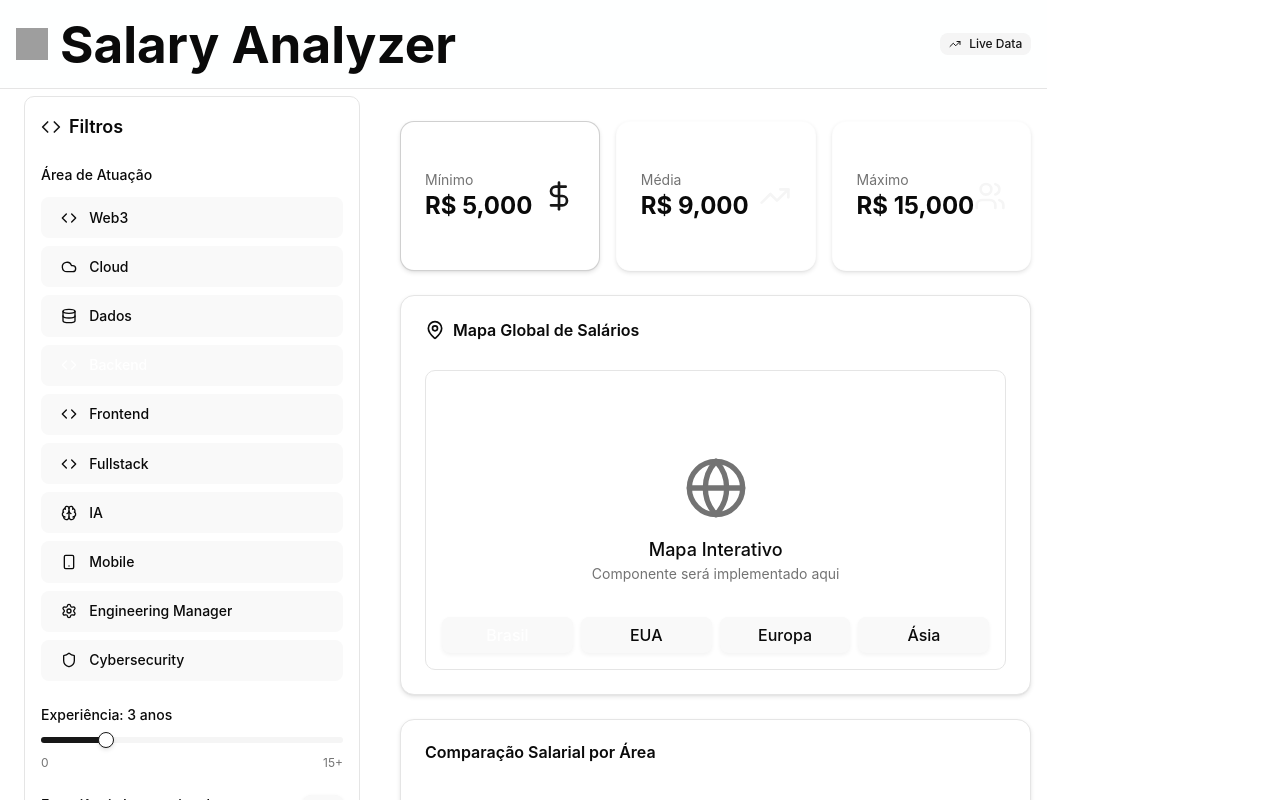
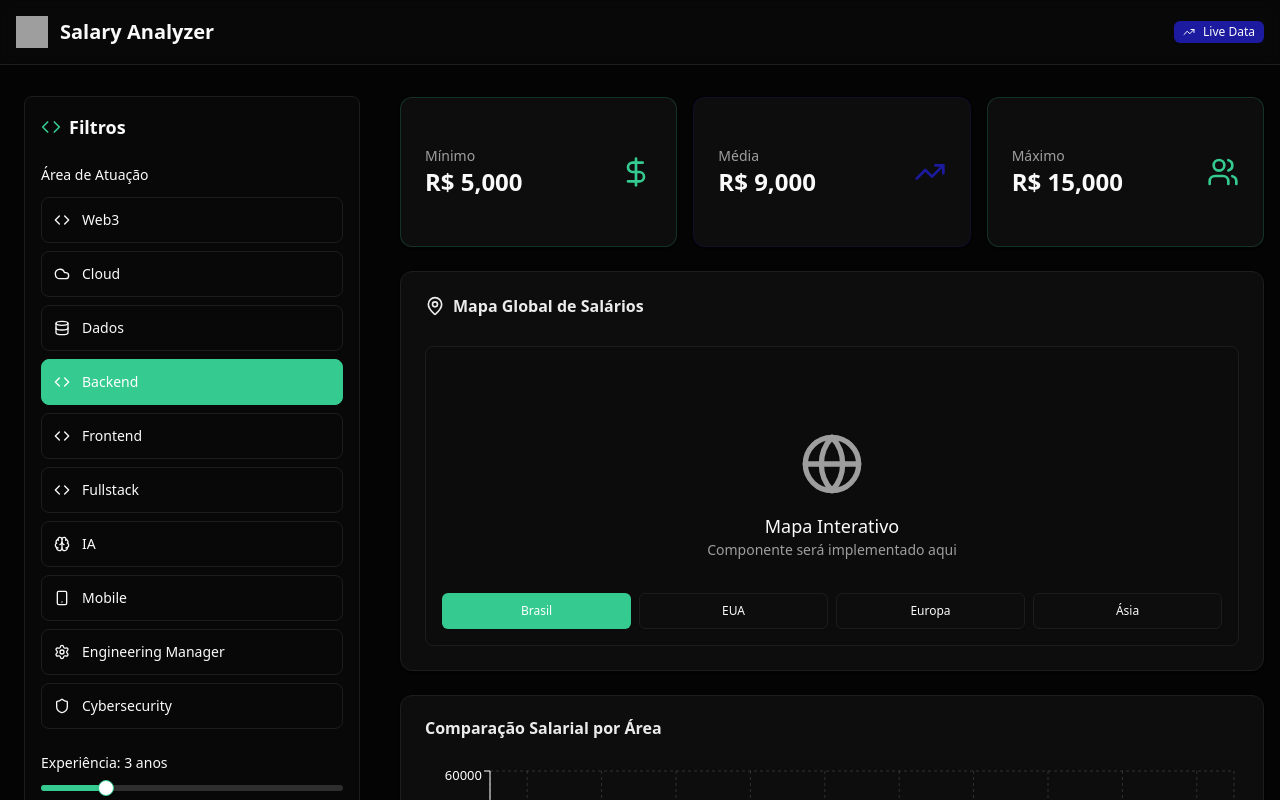
Before and after one commit to pedrogagodev/salary-map-borderless, a React (Vite) app: page / in a window 1280 px wide. Shown: the top 800 px of the page. Built offline with nearby package versions, Linux system fonts and the light colour scheme; grey boxes are pictures that could not be loaded.

Commit message:
style: update CSS variables for improved theming and dark mode support

```diff
--- a/src/index.css
+++ b/src/index.css
@@ -4,114 +4,79 @@
 @custom-variant dark (&:is(.dark *));
 
 :root {
-	--background: oklch(1 0 0);
-	--foreground: oklch(0.1448 0 0);
-	--card: oklch(1 0 0);
-	--card-foreground: oklch(0.1448 0 0);
-	--popover: oklch(1 0 0);
-	--popover-foreground: oklch(0.1448 0 0);
-	--primary: oklch(0.2046 0 0);
-	--primary-foreground: oklch(0.9851 0 0);
-	--secondary: oklch(0.9702 0 0);
-	--secondary-foreground: oklch(0.2046 0 0);
-	--muted: oklch(0.9702 0 0);
-	--muted-foreground: oklch(0.5555 0 0);
-	--accent: oklch(0.9702 0 0);
-	--accent-foreground: oklch(0.2046 0 0);
-	--destructive: oklch(0.583 0.2387 28.4765);
-	--destructive-foreground: oklch(0.583 0.2387 28.4765);
-	--border: oklch(0.9219 0 0);
-	--input: oklch(0.9219 0 0);
-	--ring: oklch(0.709 0 0);
-	--chart-1: oklch(0.6471 0.2173 36.8511);
-	--chart-2: oklch(0.6049 0.107 184.1653);
-	--chart-3: oklch(0.3972 0.0698 227.1914);
-	--chart-4: oklch(0.829 0.1712 81.0381);
-	--chart-5: oklch(0.7724 0.1728 65.367);
-	--sidebar: oklch(0.9851 0 0);
-	--sidebar-foreground: oklch(0.1448 0 0);
-	--sidebar-primary: oklch(0.2046 0 0);
-	--sidebar-primary-foreground: oklch(0.9851 0 0);
-	--sidebar-accent: oklch(0.9702 0 0);
-	--sidebar-accent-foreground: oklch(0.2046 0 0);
-	--sidebar-border: oklch(0.9219 0 0);
-	--sidebar-ring: oklch(0.709 0 0);
-	--font-sans: Inter, sans-serif;
-	--font-serif: Lora, serif;
-	--font-mono: Roboto Mono, monospace;
-	--radius: 0.625rem;
-	--shadow-2xs: 0px 2px 4px 0px hsl(0 0% 0% / 0.05);
-	--shadow-xs: 0px 2px 4px 0px hsl(0 0% 0% / 0.05);
-	--shadow-sm:
-		0px 2px 4px 0px hsl(0 0% 0% / 0.1), 0px 1px 2px -1px hsl(0 0% 0% / 0.1);
-	--shadow:
-		0px 2px 4px 0px hsl(0 0% 0% / 0.1), 0px 1px 2px -1px hsl(0 0% 0% / 0.1);
-	--shadow-md:
-		0px 2px 4px 0px hsl(0 0% 0% / 0.1), 0px 2px 4px -1px hsl(0 0% 0% / 0.1);
-	--shadow-lg:
-		0px 2px 4px 0px hsl(0 0% 0% / 0.1), 0px 4px 6px -1px hsl(0 0% 0% / 0.1);
-	--shadow-xl:
-		0px 2px 4px 0px hsl(0 0% 0% / 0.1), 0px 8px 10px -1px hsl(0 0% 0% / 0.1);
-	--shadow-2xl: 0px 2px 4px 0px hsl(0 0% 0% / 0.25);
-	--tracking-normal: 0rem;
-	--spacing: 0.25rem;
+	--background: oklch(0.11 0 0);
+	--foreground: oklch(0.985 0 0);
+	--card: oklch(0.16 0 0);
+	--card-foreground: oklch(0.94 0 0);
+	--popover: oklch(0.16 0 0);
+	--popover-foreground: oklch(0.985 0 0);
+	--primary: oklch(0.75 0.15 162);
+	--primary-foreground: oklch(0.985 0 0);
+	--secondary: oklch(0.35 0.2 270);
+	--secondary-foreground: oklch(0.985 0 0);
+	--muted: oklch(0.3 0 0);
+	--muted-foreground: oklch(0.7 0 0);
+	--accent: oklch(0.75 0.15 162);
+	--accent-foreground: oklch(0.985 0 0);
+	--destructive: oklch(0.577 0.245 27.325);
+	--destructive-foreground: oklch(0.985 0 0);
+	--border: oklch(0.23 0 0);
+	--input: oklch(0.16 0 0);
+	--ring: oklch(0.75 0.15 162);
+	--chart-1: oklch(0.75 0.15 162);
+	--chart-2: oklch(0.35 0.2 270);
+	--chart-3: oklch(0.7 0.15 60);
+	--chart-4: oklch(0.6 0.2 20);
+	--chart-5: oklch(0.5 0.1 200);
+	--radius: 0.5rem;
+	--sidebar: oklch(0.11 0 0);
+	--sidebar-foreground: oklch(0.94 0 0);
+	--sidebar-primary: oklch(0.75 0.15 162);
+	--sidebar-primary-foreground: oklch(0.985 0 0);
+	--sidebar-accent: oklch(0.35 0.2 270);
+	--sidebar-accent-foreground: oklch(0.985 0 0);
+	--sidebar-border: oklch(0.23 0 0);
+	--sidebar-ring: oklch(0.75 0.15 162);
 }
 
-a {
-	font-weight: 500;
-	color: #646cff;
-	text-decoration: inherit;
-}
-a:hover {
-	color: #535bf2;
-}
-
-body {
-	margin: 0;
-	display: flex;
-	place-items: center;
-	min-width: 320px;
-	min-height: 100vh;
-}
-
-h1 {
-	font-size: 3.2em;
-	line-height: 1.1;
-}
-
-button {
-	border-radius: 8px;
-	border: 1px solid transparent;
-	padding: 0.6em 1.2em;
-	font-size: 1em;
-	font-weight: 500;
-	font-family: inherit;
-	background-color: #1a1a1a;
-	cursor: pointer;
-	transition: border-color 0.25s;
-}
-button:hover {
-	border-color: #646cff;
-}
-button:focus,
-button:focus-visible {
-	outline: 4px auto -webkit-focus-ring-color;
-}
-
-@media (prefers-color-scheme: light) {
-	:root {
-		color: #213547;
-		background-color: #ffffff;
-	}
-	a:hover {
-		color: #747bff;
-	}
-	button {
-		background-color: #f9f9f9;
-	}
+.dark {
+	--background: oklch(0.11 0 0);
+	--foreground: oklch(0.985 0 0);
+	--card: oklch(0.16 0 0);
+	--card-foreground: oklch(0.94 0 0);
+	--popover: oklch(0.16 0 0);
+	--popover-foreground: oklch(0.985 0 0);
+	--primary: oklch(0.75 0.15 162);
+	--primary-foreground: oklch(0.985 0 0);
+	--secondary: oklch(0.35 0.2 270);
+	--secondary-foreground: oklch(0.985 0 0);
+	--muted: oklch(0.3 0 0);
+	--muted-foreground: oklch(0.7 0 0);
+	--accent: oklch(0.75 0.15 162);
+	--accent-foreground: oklch(0.985 0 0);
+	--destructive: oklch(0.577 0.245 27.325);
+	--destructive-foreground: oklch(0.985 0 0);
+	--border: oklch(0.23 0 0);
+	--input: oklch(0.16 0 0);
+	--ring: oklch(0.75 0.15 162);
+	--chart-1: oklch(0.75 0.15 162);
+	--chart-2: oklch(0.35 0.2 270);
+	--chart-3: oklch(0.7 0.15 60);
+	--chart-4: oklch(0.6 0.2 20);
+	--chart-5: oklch(0.5 0.1 200);
+	--sidebar: oklch(0.11 0 0);
+	--sidebar-foreground: oklch(0.94 0 0);
+	--sidebar-primary: oklch(0.75 0.15 162);
+	--sidebar-primary-foreground: oklch(0.985 0 0);
+	--sidebar-accent: oklch(0.35 0.2 270);
+	--sidebar-accent-foreground: oklch(0.985 0 0);
+	--sidebar-border: oklch(0.23 0 0);
+	--sidebar-ring: oklch(0.75 0.15 162);
 }
 
 @theme inline {
+	--font-sans: var(--font-geist-sans);
+	--font-mono: var(--font-geist-mono);
 	--color-background: var(--background);
 	--color-foreground: var(--foreground);
 	--color-card: var(--card);
@@ -136,6 +101,10 @@ button:focus-visible {
 	--color-chart-3: var(--chart-3);
 	--color-chart-4: var(--chart-4);
 	--color-chart-5: var(--chart-5);
+	--radius-sm: calc(var(--radius) - 4px);
+	--radius-md: calc(var(--radius) - 2px);
+	--radius-lg: var(--radius);
+	--radius-xl: calc(var(--radius) + 4px);
 	--color-sidebar: var(--sidebar);
 	--color-sidebar-foreground: var(--sidebar-foreground);
 	--color-sidebar-primary: var(--sidebar-primary);
@@ -144,83 +113,6 @@ button:focus-visible {
 	--color-sidebar-accent-foreground: var(--sidebar-accent-foreground);
 	--color-sidebar-border: var(--sidebar-border);
 	--color-sidebar-ring: var(--sidebar-ring);
-
-	--font-sans: var(--font-sans);
-	--font-mono: var(--font-mono);
-	--font-serif: var(--font-serif);
-
-	--radius-sm: calc(var(--radius) - 4px);
-	--radius-md: calc(var(--radius) - 2px);
-	--radius-lg: var(--radius);
-	--radius-xl: calc(var(--radius) + 4px);
-
-	--shadow-2xs: var(--shadow-2xs);
-	--shadow-xs: var(--shadow-xs);
-	--shadow-sm: var(--shadow-sm);
-	--shadow: var(--shadow);
-	--shadow-md: var(--shadow-md);
-	--shadow-lg: var(--shadow-lg);
-	--shadow-xl: var(--shadow-xl);
-	--shadow-2xl: var(--shadow-2xl);
-
-	--tracking-tighter: calc(var(--tracking-normal) - 0.05em);
-	--tracking-tight: calc(var(--tracking-normal) - 0.025em);
-	--tracking-normal: var(--tracking-normal);
-	--tracking-wide: calc(var(--tracking-normal) + 0.025em);
-	--tracking-wider: calc(var(--tracking-normal) + 0.05em);
-	--tracking-widest: calc(var(--tracking-normal) + 0.1em);
-}
-
-.dark {
-	--background: oklch(0.1957 0.0922 291.4458);
-	--foreground: oklch(1 0 0);
-	--card: oklch(0.1959 0.0909 293.2886);
-	--card-foreground: oklch(1 0 0);
-	--popover: oklch(0.1959 0.0909 293.2886);
-	--popover-foreground: oklch(1 0 0);
-	--primary: oklch(0.7727 0.1512 166.7071);
-	--primary-foreground: oklch(0.1957 0.0922 291.4458);
-	--secondary: oklch(0.2908 0.1502 289.0674);
-	--secondary-foreground: oklch(1 0 0);
-	--muted: oklch(0.2258 0.1115 288.9676);
-	--muted-foreground: oklch(0.7118 0.0129 286.0665);
-	--accent: oklch(0.5106 0.2301 276.9656);
-	--accent-foreground: oklch(1 0 0);
-	--destructive: oklch(0.3967 0.1408 25.7138);
-	--destructive-foreground: oklch(0.6378 0.2373 25.4359);
-	--border: oklch(0.5106 0.2301 276.9656);
-	--input: oklch(0.2908 0.1502 289.0674);
-	--ring: oklch(0.7727 0.1512 166.7071);
-	--chart-1: oklch(0.7727 0.1512 166.7071);
-	--chart-2: oklch(0.5106 0.2301 276.9656);
-	--chart-3: oklch(0.6284 0.2276 296.0451);
-	--chart-4: oklch(0.2908 0.1502 289.0674);
-	--chart-5: oklch(0.2258 0.1115 288.9676);
-	--sidebar: oklch(0.1959 0.0909 293.2886);
-	--sidebar-foreground: oklch(1 0 0);
-	--sidebar-primary: oklch(0.7727 0.1512 166.7071);
-	--sidebar-primary-foreground: oklch(0.1957 0.0922 291.4458);
-	--sidebar-accent: oklch(0.2908 0.1502 289.0674);
-	--sidebar-accent-foreground: oklch(1 0 0);
-	--sidebar-border: oklch(0.5106 0.2301 276.9656);
-	--sidebar-ring: oklch(0.7727 0.1512 166.7071);
-	--font-sans: Inter, sans-serif;
-	--font-serif: Lora, serif;
-	--font-mono: Roboto Mono, monospace;
-	--radius: 0.5rem;
-	--shadow-2xs: 0px 2px 4px 0px hsl(0 0% 0% / 0.05);
-	--shadow-xs: 0px 2px 4px 0px hsl(0 0% 0% / 0.05);
-	--shadow-sm:
-		0px 2px 4px 0px hsl(0 0% 0% / 0.1), 0px 1px 2px -1px hsl(0 0% 0% / 0.1);
-	--shadow:
-		0px 2px 4px 0px hsl(0 0% 0% / 0.1), 0px 1px 2px -1px hsl(0 0% 0% / 0.1);
-	--shadow-md:
-		0px 2px 4px 0px hsl(0 0% 0% / 0.1), 0px 2px 4px -1px hsl(0 0% 0% / 0.1);
-	--shadow-lg:
-		0px 2px 4px 0px hsl(0 0% 0% / 0.1), 0px 4px 6px -1px hsl(0 0% 0% / 0.1);
-	--shadow-xl:
-		0px 2px 4px 0px hsl(0 0% 0% / 0.1), 0px 8px 10px -1px hsl(0 0% 0% / 0.1);
-	--shadow-2xl: 0px 2px 4px 0px hsl(0 0% 0% / 0.25);
 }
 
 @layer base {
```
